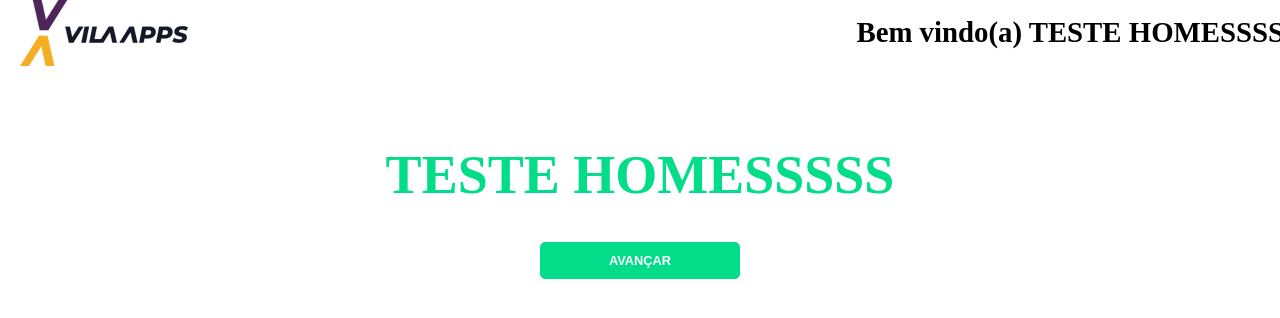
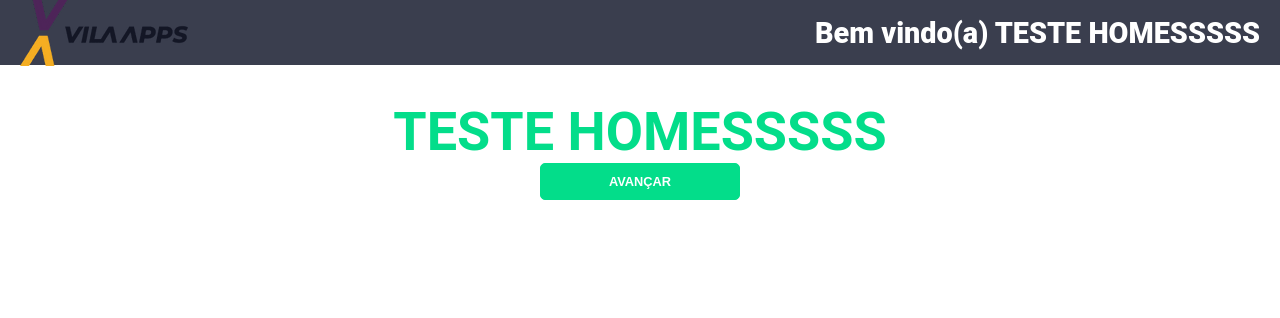
Before and after one commit to deyvisson01/CountDownApp, a React (Vite) app: page /Home in a window 1280 px wide. Shown: the top 318 px of the page. Built offline with nearby package versions, Linux system fonts and the light colour scheme.

Commit message:
feat: Adding input component

```diff
--- a/src/components/Button/styles.ts
+++ b/src/components/Button/styles.ts
@@ -38,9 +38,9 @@ export const Container = styled.div<Props>`
     }
 
     &.primary {
-      background-color: #03dd8a;
-      color: #fff;
-      border: 1px solid #03dd8a;
+      background-color: var(--background-button);
+      color: var(--white);
+      border: 1px solid var(--background-button);
 
       img {
         margin-left: 0;
@@ -53,9 +53,9 @@ export const Container = styled.div<Props>`
     }
 
     &.outlined {
-      background-color: #FFF;
-      color: #03dd8a;
-      border: 1px solid #03dd8a;
+      background-color: var(--background-white);
+      color: var(--background-button);
+      border: 1px solid var(--background-button);
 
       img {
         margin-left: 0;
@@ -63,20 +63,20 @@ export const Container = styled.div<Props>`
       }
 
       :not(:disabled):hover {
-        background-color: #03dd8a;
+        background-color: var(--background-button);
         color: var(--white);
       }
     }
 
     &.danger {
-      background-color: #FFF;
-      color: #ee5d6d;
-      border: 1px solid #ee5d6d;
+      background-color: var(--background-white);
+      color: var(--background-button-danger);
+      border: 1px solid var(--background-button-danger);
 
       :not(:disabled):hover {
-        background-color: #ee5d6d;
-        color: #FFF;
-        border: 1px solid #ee5d6d;
+        background-color: var(--background-button-danger);
+        color: var(--background-white);
+        border: 1px solid var(--background-button-danger);
       }
     }
   }
--- a/src/main.tsx
+++ b/src/main.tsx
@@ -5,12 +5,14 @@ import { ThemeProvider } from "styled-components";
 import RouterApp from "./Routes";
 import {store} from './store/store'
 import theme from "./styles/theme";
+import GlobalStyles from './styles/globals'
 
 ReactDOM.createRoot(document.getElementById("root") as HTMLElement).render(
   <React.StrictMode>
     <Provider store={store}>
       <ThemeProvider theme={theme}>
         <RouterApp />
+        <GlobalStyles />
       </ThemeProvider>
     </Provider>
   </React.StrictMode>
```
Also changed, not shown: src/components/Input/index.tsx (added, +53 -0 lines), src/components/Input/styles.ts (added, +87 -0 lines).
